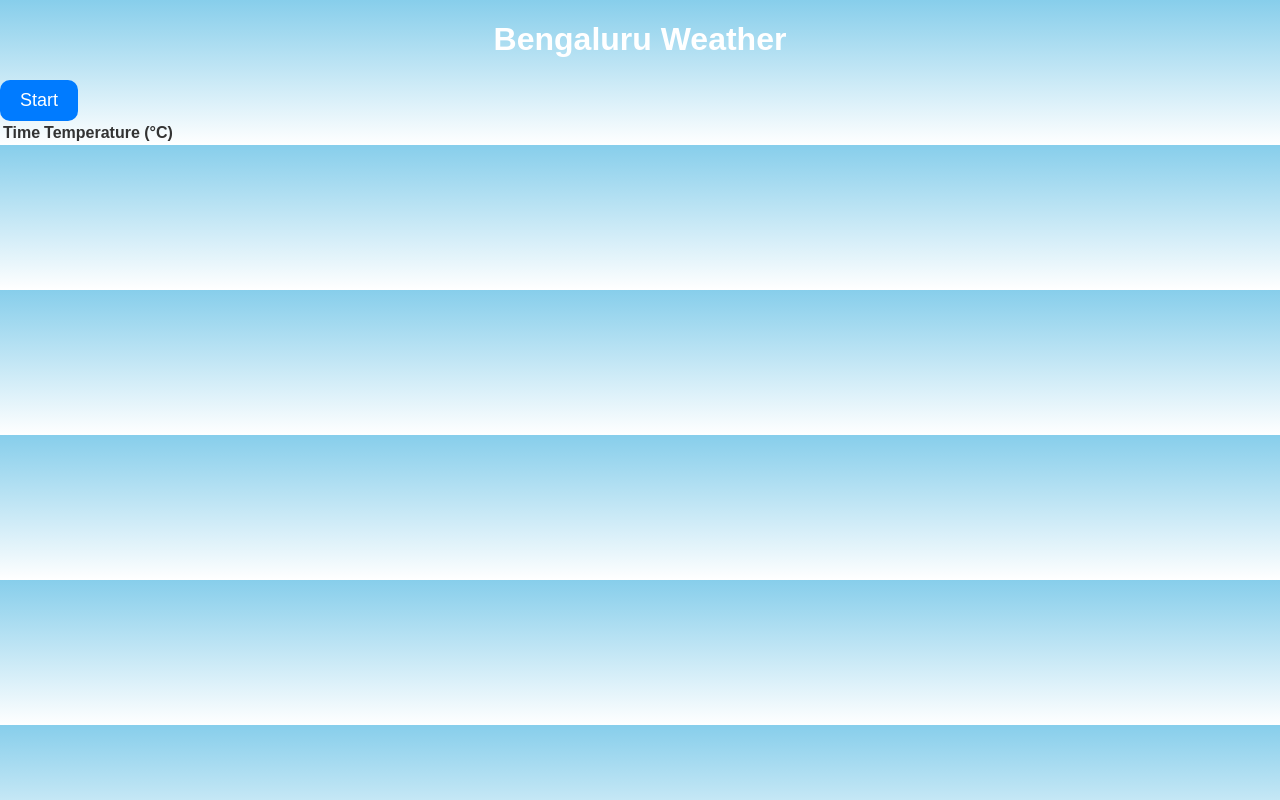
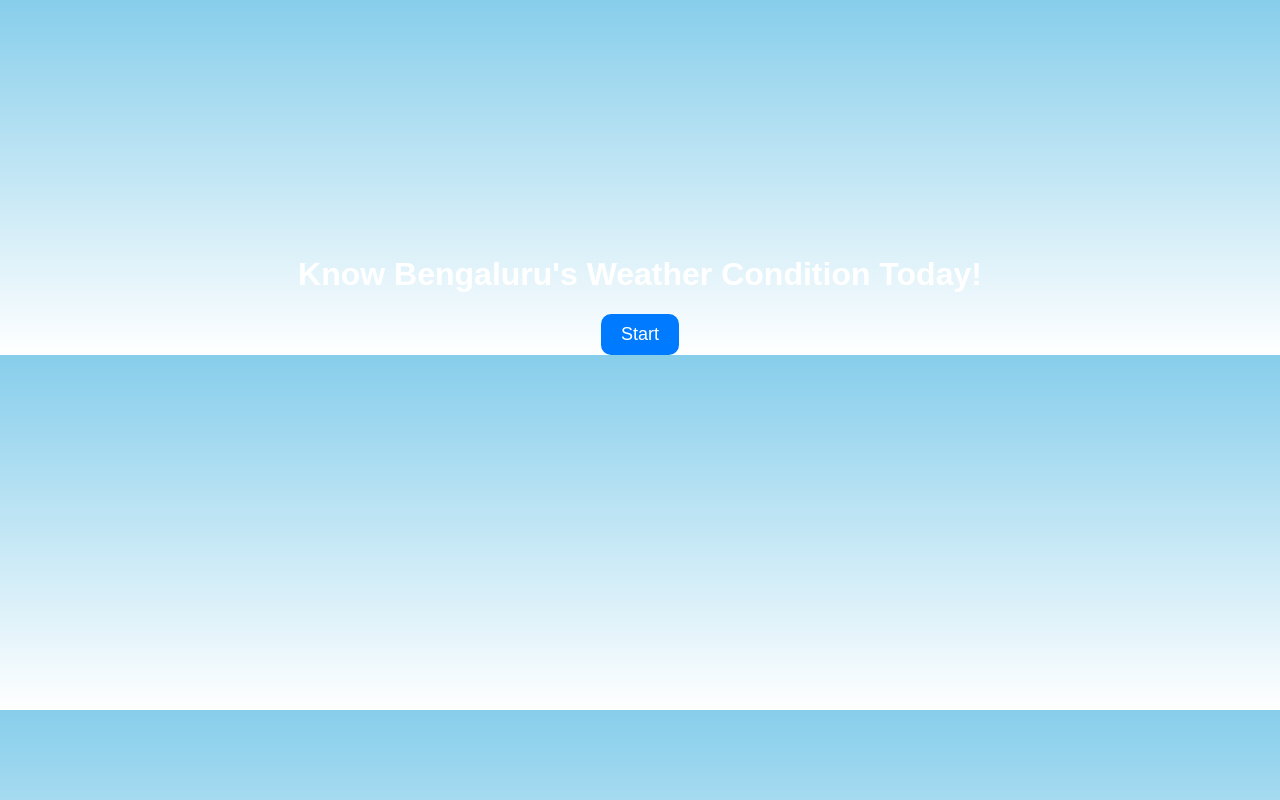
Before and after one commit to DNrocks/FindBengaluruWeatherByDN, a plain HTML site: page index.html in a window 1280 px wide. Drawn offline with Linux system fonts and the light colour scheme.

Commit message:
Update index.html

```diff
--- a/index.html
+++ b/index.html
@@ -7,24 +7,22 @@
     <link rel="stylesheet" href="styles.css">
 </head>
 <body>
-    <div class="container">
-        <h1>Bengaluru Weather</h1>
-        <button id="startButton">Start</button>
-        <div id="currentTemperature" class="hidden">Current Temperature: <span id="currentTempValue">--</span>°C</div>
-        <div class="table-container">
-            <table id="weatherTable">
-                <thead>
-                    <tr>
-                        <th>Time</th>
-                        <th>Temperature (°C)</th>
-                    </tr>
-                </thead>
-                <tbody>
-                    <!-- Data will be populated here -->
-                </tbody>
-            </table>
+    <div id="start-screen" class="center">
+        <h1>Know Bengaluru's Weather Condition Today!</h1>
+        <button id="start-button">Start</button>
+    </div>
+
+    <div id="weather-screen" class="hidden">
+        <div id="current-weather">
+            <h2>Current Temperature</h2>
+            <p id="current-temp">-- °C</p>
+        </div>
+        <div id="hourly-weather">
+            <h2>Hourly Temperature</h2>
+            <div id="hourly-container"></div>
         </div>
     </div>
+
     <script src="script.js"></script>
 </body>
 </html>
```
